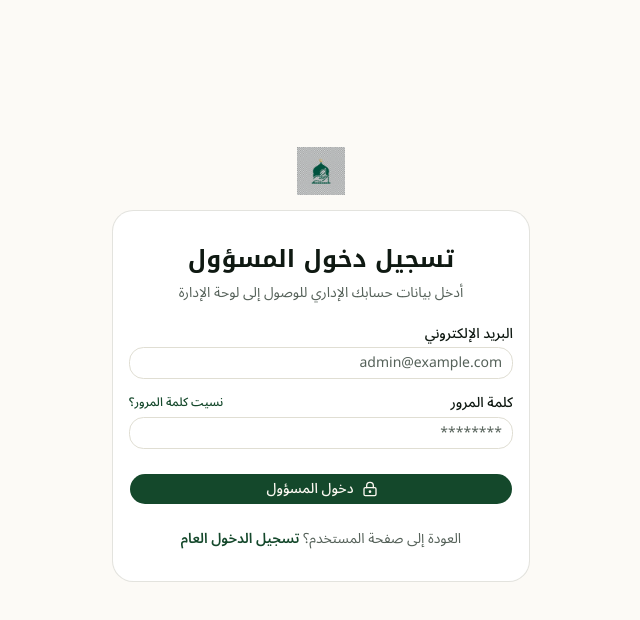
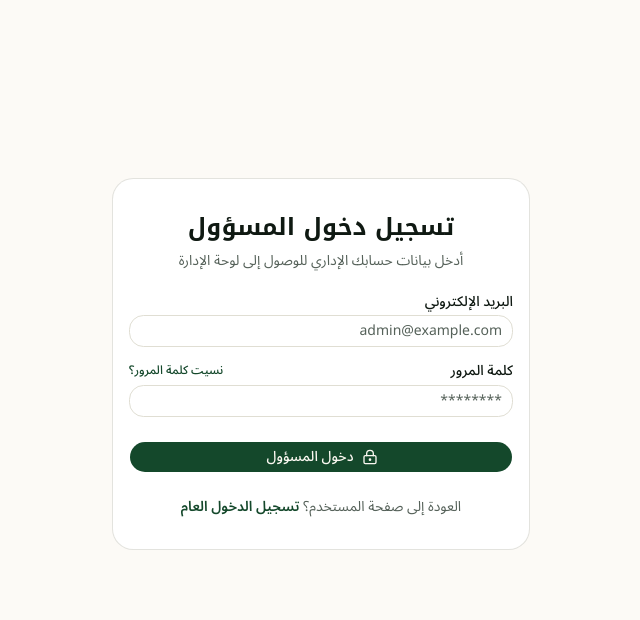
Before and after one commit to mohamed-saa3d/gaza-aid-platform-frontend, a Next.js app: page /admin/login in a window 1280 px wide. Shown: the top 620 px of the page, without its empty margins (350-990 px from the left). Built offline with nearby package versions, Linux system fonts and the light colour scheme; no server answers.

Commit message:
fix(auth): remove hardcoded static logo from AuthCard component
- Remove hardcoded logo-mark.png image from auth pages layout
- Clean up unused Image and useLocale imports
- Maintain outer centering container structure

```diff
--- a/components/auth/auth-card.tsx
+++ b/components/auth/auth-card.tsx
@@ -1,9 +1,7 @@
 "use client"
 
-import Image from "next/image"
 import type { ReactNode } from "react"
 import { Card, CardContent } from "@/components/ui/card"
-import { useLocale } from "@/components/locale-provider"
 
 export function AuthCard({
   title,
@@ -14,11 +12,8 @@ export function AuthCard({
   description: string
   children: ReactNode
 }) {
-  const { t } = useLocale()
-
   return (
     <div className="mx-auto flex min-h-[calc(100vh-72px-1px)] w-full max-w-xs sm:max-w-md flex-col items-center justify-center px-4 py-12">
-      <Image src="/images/logo-mark.png" alt={t.auth.brandAlt} width={48} height={48} className="mb-4 size-12 object-contain" />
       <Card className="w-full">
         <CardContent className="flex flex-col gap-6 py-4">
           <div className="text-center">
```
